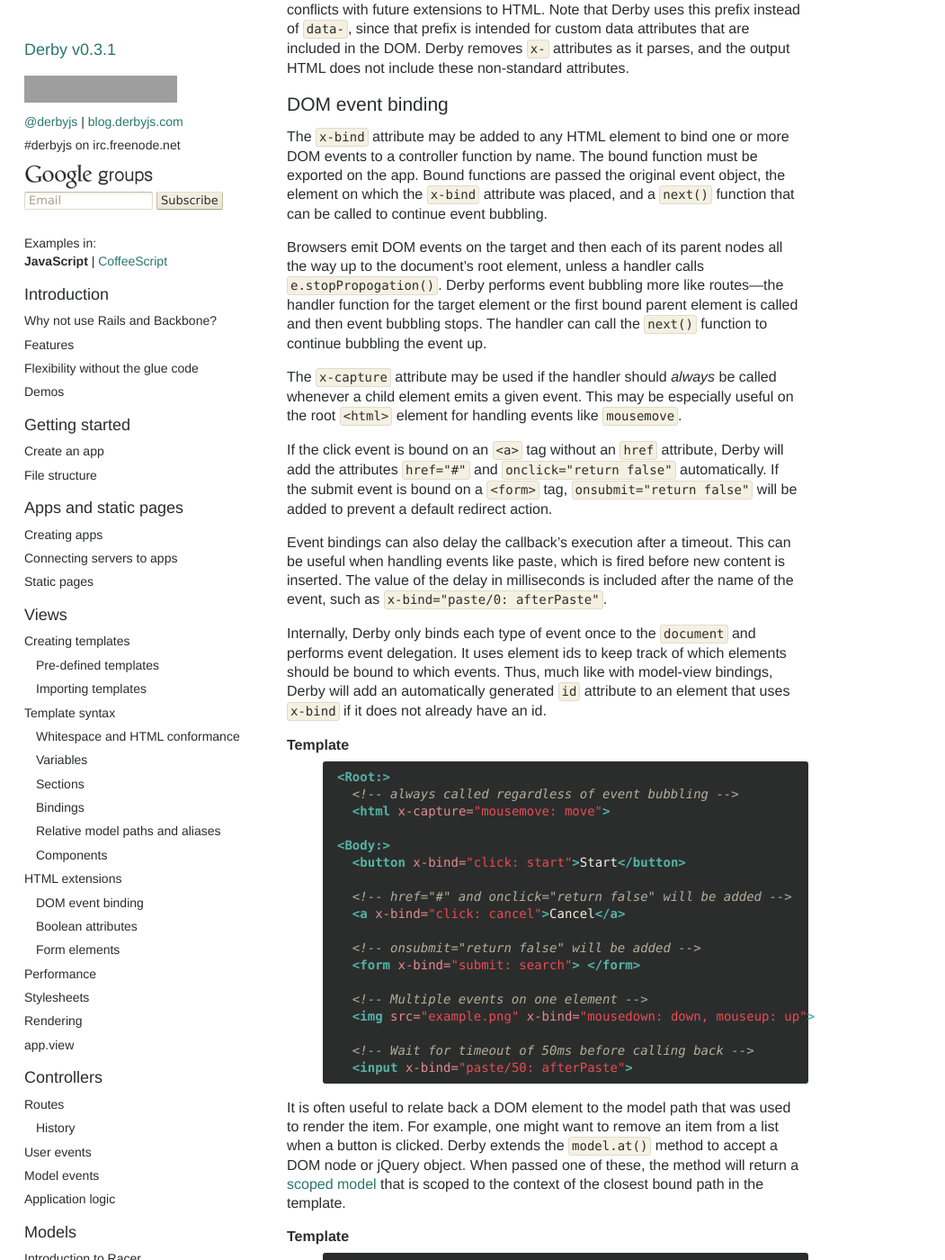
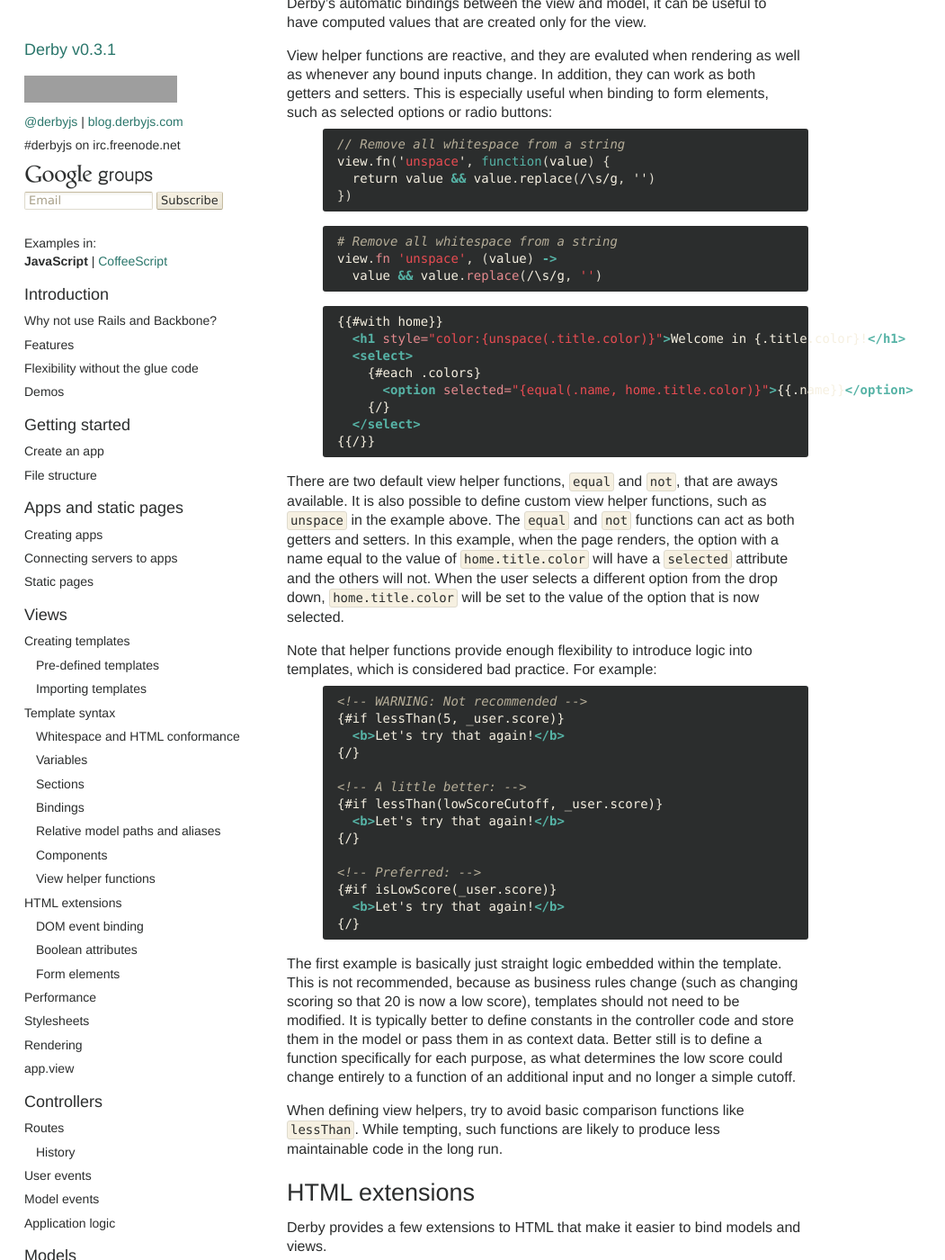
Before and after one commit to derbyjs/derby, a Jekyll site: the page built from index.md, in a window 1280 px wide and 1400 px high, scrolled down 22037 px. Shown: the whole window at 90% size, without its empty margins (0-1051 px from the left). Built offline with Jekyll 4.4.1, drawn with Linux system fonts in a browser that asks for light colours; some of the changed text lies outside the part shown; grey boxes are pictures that could not be loaded.

Commit message:
document view helpers

```diff
--- a/index.md
+++ b/index.md
@@ -47,6 +47,8 @@ headers:
   - text: Relative model paths and aliases
     type: h3
   - text: Components
+    type: h3
+  - text: View helper functions
     type: h3
   - text: HTML extensions
     type: h2
@@ -698,11 +700,11 @@ Will produce the following:
     You have just won $10000!
     Well, $6000.0, after taxes.
 
-Logic-less templates better enforce separation of logic from presentation by
-making it impossible to embed logic within views. Instead of conditional
-statements and loops, logic-less templates use a restricted set of template
-tags. These tags are replaced with data passed in when the template is
-rendered. This data is often referred to as the "context."
+Semantic templates better enforce separation of logic from presentation by
+restricting the ability to embed logic within views. Instead of conditional
+statements and loops, there is a small set of template tags. During rendering,
+data are passed to the template, and template tags are replaced with the
+appropriate values. This data is often referred to as the "context."
 
 With Handlebars, application code generates a context object before rendering
 the view. It then passes that object along with the template at render time.
@@ -752,8 +754,10 @@ Let's go <b>{{"{{"}}activity}}</b>!
 ### Whitespace and HTML conformance
 
 Before parsing, all HTML comments, leading whitespace, and new lines are
-removed from templates. Whitespace at the end of lines is maintained, in case a
-space is desired in the HTML output.
+removed from templates. This reduces page size, and it keeps template code
+more readable when spaces are not desired between inline elements. Whitespace
+at the end of lines is maintained, in case a space is desired in the HTML
+output.
 
 The contents of `<script>` and `<style>` tags are passed through literally,
 except for whitespace removal. This whitespace removal can be disabled within an element by adding an `x-no-minify` attribute.
@@ -767,15 +771,15 @@ except for whitespace removal. This whitespace removal can be disabled within an
 
 Derby's HTML parser should be able to parse any valid HTML, including elements
 that don't require closing tags and unquoted attributes. However, it is
-recommended that you always include closing tags for elements like `<p>` and
-`<li>` that might not require a closing tag. The rules around how tags are
+recommended that you **always include closing tags** for elements like `<p>`
+and `<li>` that might not require a closing tag. The rules around how tags are
 automatically closed are complex, and there are certain cases where template
 sections may be included within an unexpected element.
 
 HTML attribute values only need to be quoted if they are the empty string or if
 they contain a space, equals sign, or greater than sign. Since Derby templates
 are parsed as HTML first, any of these characters within a template tag require
-an attribute to be escaped. Using quotes around all attribute values is
+an attribute to be escaped. Using **quotes around all attribute values** is
 recommended.
 
 Because it understands the HTML context, Derby's HTML escaping is much more
@@ -1222,6 +1226,60 @@ page.render()
   <p>Truck on the <!--$8-->shelf<!--$$8--></p>
 <!--$$5-->
 {% endhighlight %}
+
+### View helper functions
+
+Derby follows the semantic templating approach of Handlebars and Mustache, which helps to reduce bleeding of logic into templates. However, because of Derby's automatic bindings between the view and model, it can be useful to have computed values that are created only for the view.
+
+View helper functions are reactive, and they are evaluted when rendering as well as whenever any bound inputs change. In addition, they can work as both getters and setters. This is especially useful when binding to form elements, such as selected options or radio buttons:
+
+{% highlight javascript %}
+// Remove all whitespace from a string
+view.fn('unspace', function(value) {
+  return value && value.replace(/\s/g, '')
+})
+{% endhighlight %}
+{% highlight coffeescript %}
+# Remove all whitespace from a string
+view.fn 'unspace', (value) ->
+  value && value.replace(/\s/g, '')
+{% endhighlight %}
+
+{% highlight html %}
+{{"{{"}}#with home}}
+  <h1 style="color:{unspace(.title.color)}">Welcome in {.title.color}!</h1>
+  <select>
+    {#each .colors}
+      <option selected="{equal(.name, home.title.color)}">{{"{{"}}.name}}</option>
+    {/}
+  </select>
+{{"{{"}}/}}
+{% endhighlight %}
+
+There are two default view helper functions, `equal` and `not`, that are aways available. It is also possible to define custom view helper functions, such as `unspace` in the example above. The `equal` and `not` functions can act as both getters and setters. In this example, when the page renders, the option with a name equal to the value of `home.title.color` will have a `selected` attribute and the others will not. When the user selects a different option from the drop down, `home.title.color` will be set to the value of the option that is now selected.
+
+Note that helper functions provide enough flexibility to introduce logic into templates, which is considered bad practice. For example:
+
+{% highlight html %}
+<!-- WARNING: Not recommended -->
+{#if lessThan(5, _user.score)}
+  <b>Let's try that again!</b>
+{/}
+
+<!-- A little better: -->
+{#if lessThan(lowScoreCutoff, _user.score)}
+  <b>Let's try that again!</b>
+{/}
+
+<!-- Preferred: -->
+{#if isLowScore(_user.score)}
+  <b>Let's try that again!</b>
+{/}
+{% endhighlight %}
+
+The first example is basically just straight logic embedded within the template. This is not recommended, because as business rules change (such as changing scoring so that 20 is now a low score), templates should not need to be modified. It is typically better to define constants in the controller code and store them in the model or pass them in as context data. Better still is to define a function specifically for each purpose, as what determines the low score could change entirely to a function of an additional input and no longer a simple cutoff.
+
+When defining view helpers, try to avoid basic comparison functions like `lessThan`. While tempting, such functions are likely to produce less maintainable code in the long run.
 
 ## HTML extensions
 
```
Also changed, not shown: other parts of index.md (+1 -1 lines).
